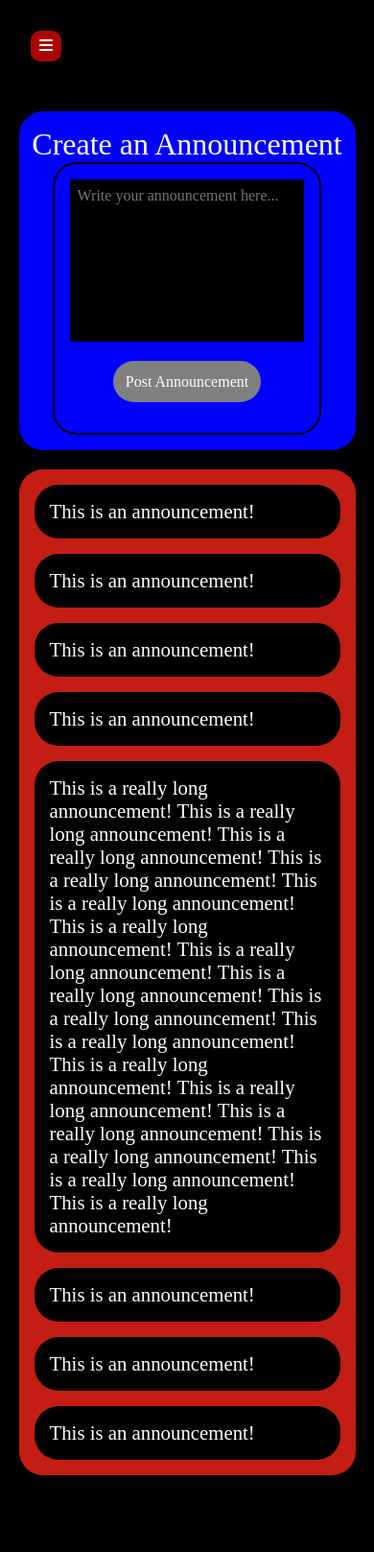
After one commit to ZeusCTF/DU-LoL, a Flask app: page /announcements in a window 390 px wide. The commit adds this page. Shown: the whole page at 96% size. Run offline with Flask 2, Linux system fonts and the light colour scheme; the visitor is signed in with stand-in values (Sample User, id 1); data comes from the database, SQL or seed files in the repository.

Commit message:
Announcements.html
tablet/desktop nav header vertical spacing

wrapped content included in base to be under nav header on tablet/desktop displays.  Class = "container-base-content", styling on main.css

created announcements.html, announcements.css

routed announcements.html

fixed nav bug not hiding on mobile, changed show-on-desktop/tablet/mobile from display: block to display: flex, flex-direction: column

```diff
--- /dev/null
+++ b/website/static/css/announcements.css
@@ -0,0 +1,119 @@
+/*General page styling*/
+.container-announcements {
+    display: flex;
+    flex-direction: column;
+    margin: 0 5vw;
+    width: 100%;
+    min-height: 80vh;
+    gap: 5vw;
+    padding: 1rem 0 5rem 0;
+}
+
+
+
+/*Create announcements*/
+.container-post-announcements {
+    width: 90vw;
+    min-height: 40vh;
+    background-color: blue;
+    padding: 1rem 0;
+    border-radius: 25px;
+    display: flex;
+    flex-direction: column;
+    justify-content: space-evenly;
+    text-align: center;
+}
+
+.container-post-announcements form {
+    display: flex;
+    flex-direction: column;
+    justify-content: space-evenly;
+    width: 80%;
+    height: 75%;
+    padding: 1rem;
+    border: 2px solid var(--black);
+    border-radius: 25px;
+    margin-left: auto;
+    margin-right: auto;
+}
+
+.container-post-announcements h2 {
+    font-size: 2rem;
+}
+
+.wrapper-announcements-content {
+    height: 90%;
+    margin-bottom: 1rem;
+}
+
+.wrapper-announcements-button {
+    height: 10%;
+    width: fit-content;
+    margin: auto;
+    margin-bottom: 1rem;
+}
+
+.wrapper-announcements-button button {
+    padding: .8rem;
+    background-color: gray;
+    border-radius: 25px;
+}
+
+textarea {
+    min-height: 20vh;
+    height: 90%;
+    width: 100%;
+    background-color: var(--black);
+    color: var(--white);
+    text-align: left;
+    padding: .5rem;
+}
+
+
+
+
+
+/*View announcements*/
+.container-view-announcements {
+    width: 90vw;
+    height: 80%;
+    background-color: var(--redTrans);
+    overflow-x: hidden;
+    overflow-y: scroll;
+    border-radius: 25px;
+}
+
+.wrapper-announcements {
+    min-width: 100%;
+    min-height: 100%;
+}
+
+.wrapper-announcements li {
+    font-size: 1.3rem;
+    color: var(--white);
+    padding: 1rem;
+    margin: 1rem;
+    background-color: var(--black);
+    border-radius: 25px;
+}
+
+
+@media (min-width: 1022px) {
+    .container-announcements {
+        flex-direction: row;
+        height: 80vh;
+        padding: 0;
+    }
+
+    /*Create announcements*/
+    .container-post-announcements {
+        width: 25vw;
+        height: 80%;
+    }
+
+    /*View announcements*/
+    .container-view-announcements {
+        width: 60vw;
+        height: 80%;
+    }
+}
--- a/website/static/css/main.css
+++ b/website/static/css/main.css
@@ -16,6 +16,21 @@ body {
   min-height: 100vh;
   background-color: var(--black);
   color: var(--white);
+  overflow-x: hidden;
+}
+
+.container-base-content {
+  width: 100vw;
+  min-height: calc(100vh - 100px);
+  max-height: fit-content;
+  margin-top: 100px;
+}
+
+@media (min-width: 768px) {
+  .container-base-content {
+    min-height: calc(100vh - 175px);
+    margin-top: 175px;
+  }
 }
 
 a:hover, button:hover {
@@ -33,7 +48,8 @@ a:hover, button:hover {
 }
 
 .show-on-mobile {
-  display: block !important;
+  display: flex !important;
+  flex-direction: column;
 }
 
 @media (min-width: 768px) {
@@ -42,7 +58,8 @@ a:hover, button:hover {
   }
 
   .show-on-tablet {
-    display: block !important;
+    display: flex !important;
+    flex-direction: column;
   }
 }
 
@@ -52,7 +69,8 @@ a:hover, button:hover {
   }
 
   .show-on-desktop {
-    display: block !important;
+    display: flex !important;
+    flex-direction: column;
   }
 }
 
@@ -68,8 +86,11 @@ a:hover, button:hover {
   top: 0;
   left: 0;
   width: 100%;
+  min-height: 125px;
   background-color: var(--red);
-  display: block;
+  display: flex;
+  flex-direction: column;
+  justify-content: space-evenly;
   text-align: center;
   z-index: 1000;
 }
--- /dev/null
+++ b/website/templates/announcements.html
@@ -0,0 +1,39 @@
+{% extends "base.html" %}
+{% block title %} Login {% endblock %}
+{% block content %}
+<div class = "container-announcements">
+    <section class = "container-post-announcements">
+        <h2>Create an Announcement</h2>
+        <form>
+            <div class = "wrapper-announcements-content">
+                <textarea name = "announcementMsg" id="announcementMsg" Placeholder = "Write your announcement here..."></textarea>
+            </div>
+            <div class = "wrapper-announcements-button">
+                <button>Post Announcement</button>
+            </div>
+        </form>
+    </section>
+
+    <section class = "container-view-announcements">
+        <ul class = "wrapper-announcements">
+            <li>This is an announcement!</li>
+            <li>This is an announcement!</li>
+            <li>This is an announcement!</li>
+            <li>This is an announcement!</li>
+            <li>This is a really long announcement! This is a really long announcement!
+                This is a really long announcement! This is a really long announcement!
+                This is a really long announcement! This is a really long announcement!
+                This is a really long announcement! This is a really long announcement!
+                This is a really long announcement! This is a really long announcement!
+                This is a really long announcement! This is a really long announcement!
+                This is a really long announcement! This is a really long announcement!
+                This is a really long announcement! This is a really long announcement!
+            </li>
+            <li>This is an announcement!</li>
+            <li>This is an announcement!</li>
+            <li>This is an announcement!</li>
+        </ul>
+    </section>
+</div>
+
+{% endblock %}
--- a/website/templates/base.html
+++ b/website/templates/base.html
@@ -10,6 +10,7 @@
     <link rel= "stylesheet" type= "text/css" href= "{{ url_for('static',filename='/css/login.css') }}">
     <link rel= "stylesheet" type= "text/css" href= "{{ url_for('static',filename='/css/landing.css') }}">
     <link rel= "stylesheet" type= "text/css" href= "{{ url_for('static',filename='/css/sign_up.css') }}">
+    <link rel= "stylesheet" type= "text/css" href= "{{ url_for('static',filename='/css/announcements.css') }}">
     <link rel="stylesheet" href="https://cdnjs.cloudflare.com/ajax/libs/font-awesome/6.2.1/css/all.min.css" integrity="sha512-MV7K8+y+gLIBoVD59lQIYicR65iaqukzvf/nwasF0nqhPay5w/9lJmVM2hMDcnK1OnMGCdVK+iQrJ7lzPJQd1w==" crossorigin="anonymous" referrerpolicy="no-referrer" />
     <script src = "{{ url_for('static',filename='/js/left_nav.js') }}"></script>
     {% block css %}
@@ -32,7 +33,7 @@
             {% if user.playerTeam == 'league' %}
             <li><a href="/LoL">DU LoL</a></li>
             <li><a href="#">Schedule</a></li>
-            <li><a href="#">Announcements</a></li>
+            <li><a href="/announcements">Announcements</a></li>
             <li><a href="#">Player Stats</a></li>
             {% endif %}
             {% endif %}
@@ -74,7 +75,7 @@
                 {% if user.playerTeam == 'league' %}
                 <li><a href="/LoL">DU LoL</a></li>
                 <li><a href="#">Schedule</a></li>
-                <li><a href="#">Announcements</a></li>
+                <li><a href="/announcements">Announcements</a></li>
                 <li><a href="#">Player Stats</a></li>
                 {% endif %}
                 {% endif %}
@@ -115,7 +116,7 @@
     {% endif %}
     {% endwith %}
 
-    <div>
+    <div class = "container-base-content">
       <!--this can be overwritten in child files to add content-->
       {% block content %}
       {% endblock %}
--- a/website/views.py
+++ b/website/views.py
@@ -24,6 +24,11 @@ def index():
     #user=current_user allows us to reference the current user
     return render_template("home.html", user=current_user, acc=current_user.userName, adminStatus=current_user.isAdmin)
 
+@views.route('/announcements')
+@login_required
+def announcements():
+    return render_template("announcements.html", user=current_user, acc=current_user.userName)
+
 @views.route('/LoL')
 @login_required
 def DULoL():
```
